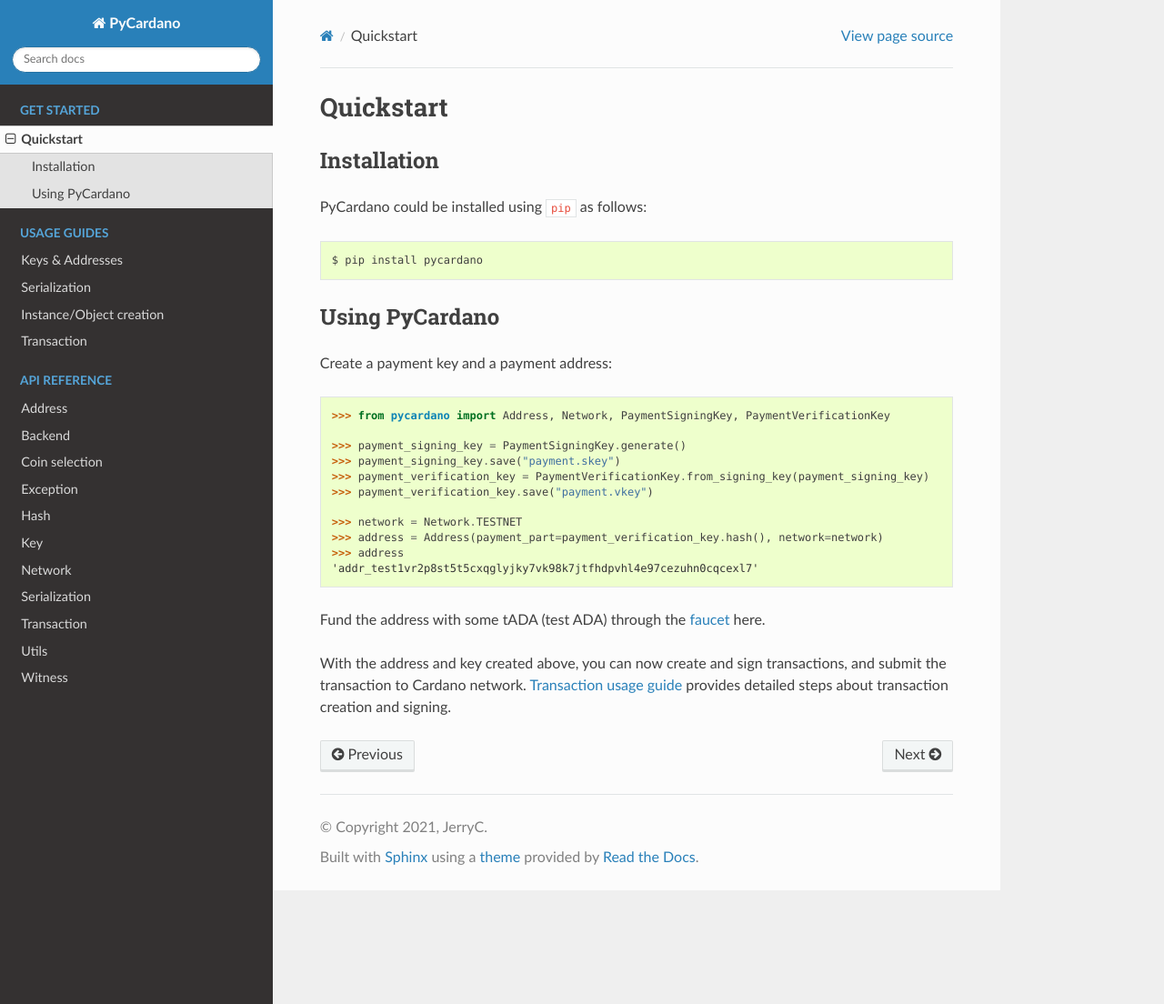
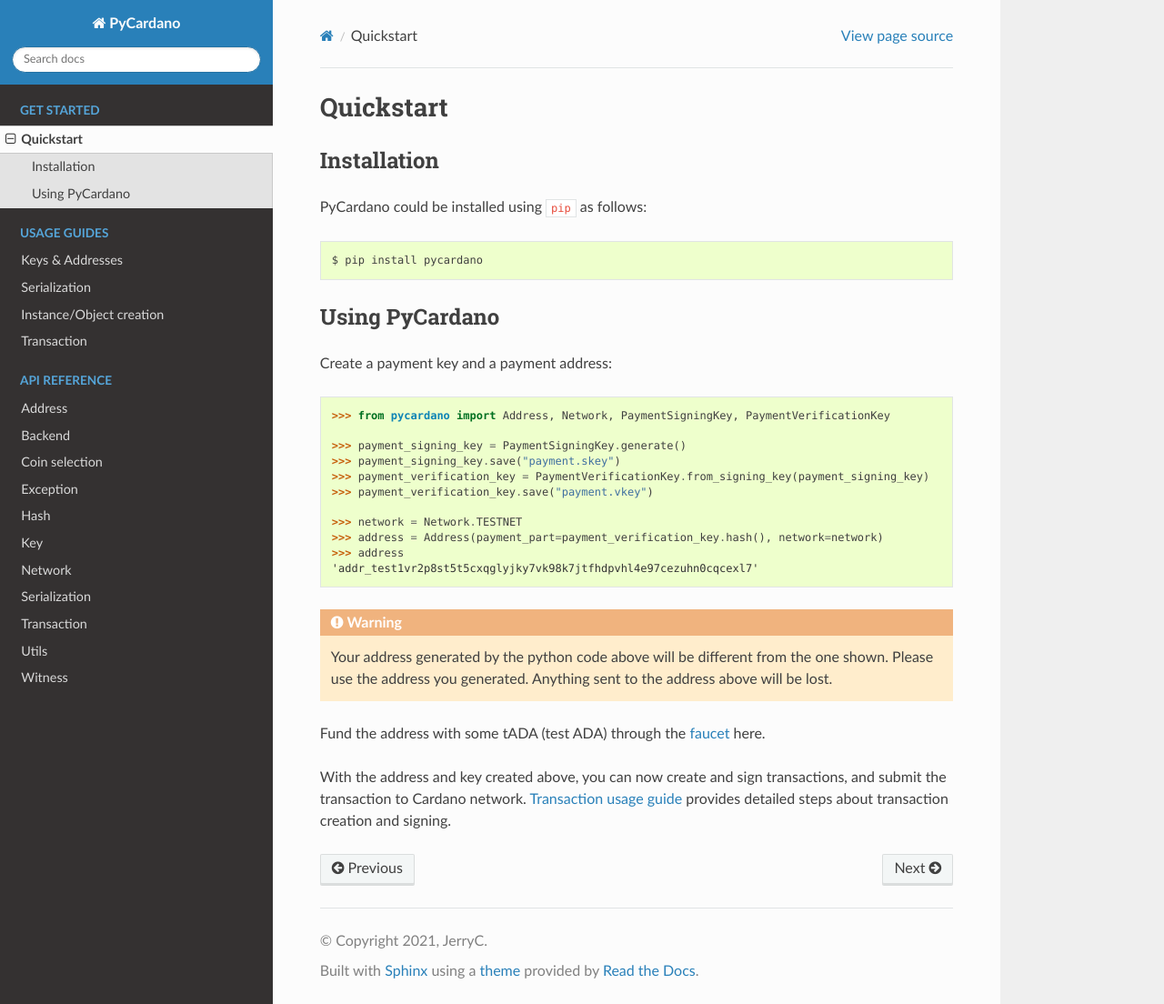
Before and after one commit to Python-Cardano/pycardano, a Sphinx documentation site: the page built from docs/source/tutorial.rst, in a window 1280 px wide and 1104 px high. Shown: the whole window at 91% size. Built offline with Sphinx 7.4.7 and the Read the Docs theme 2.0.0, drawn with Linux system fonts in a browser that asks for light colours.

Commit message:
Add a warning to Quickstart guide

```diff
--- a/docs/source/tutorial.rst
+++ b/docs/source/tutorial.rst
@@ -32,6 +32,12 @@
     'addr_test1vr2p8st5t5cxqglyjky7vk98k7jtfhdpvhl4e97cezuhn0cqcexl7'
 
 
+.. warning::
+
+   Your address generated by the python code above will be different from the one shown.
+   Please use the address you generated. Anything sent to the address above will be lost.
+
+
 Fund the address with some tADA (test ADA) through the
 `faucet <https://testnets.cardano.org/en/testnets/cardano/tools/faucet/>`_ here.
 
```
